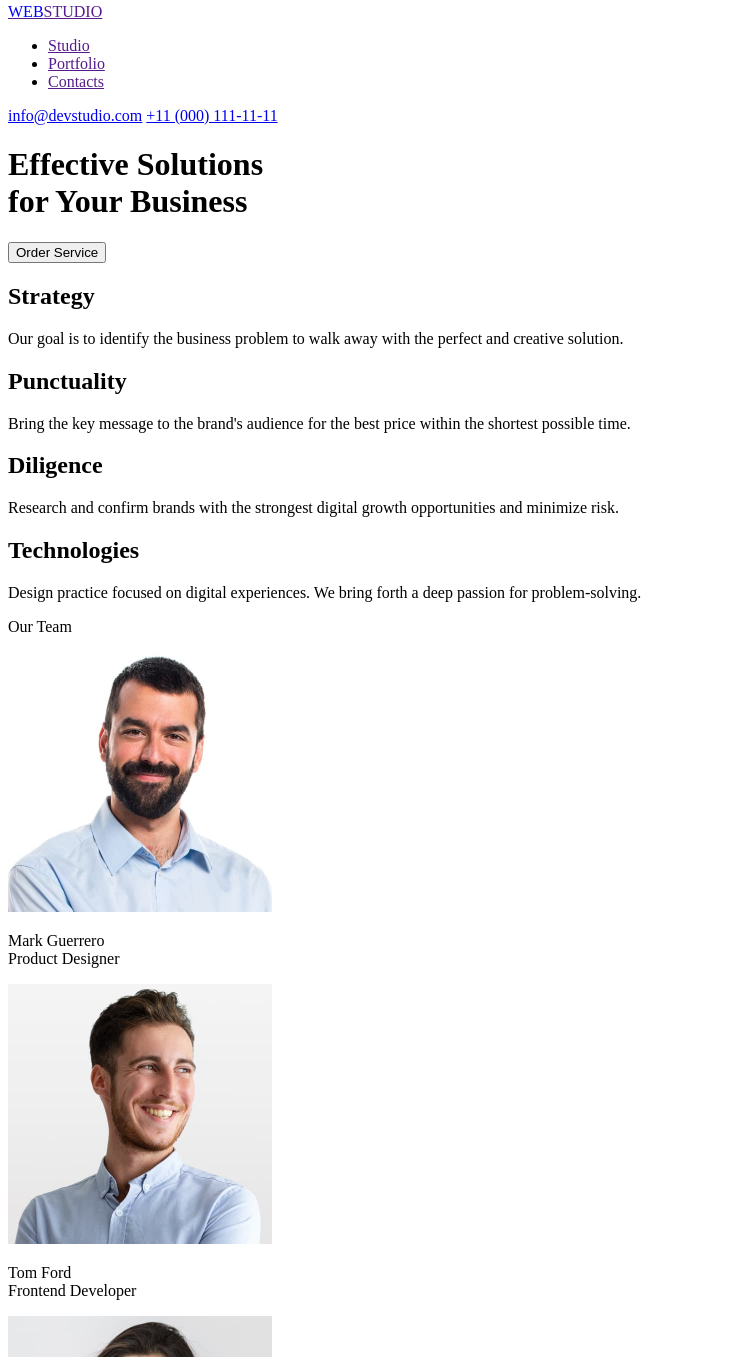
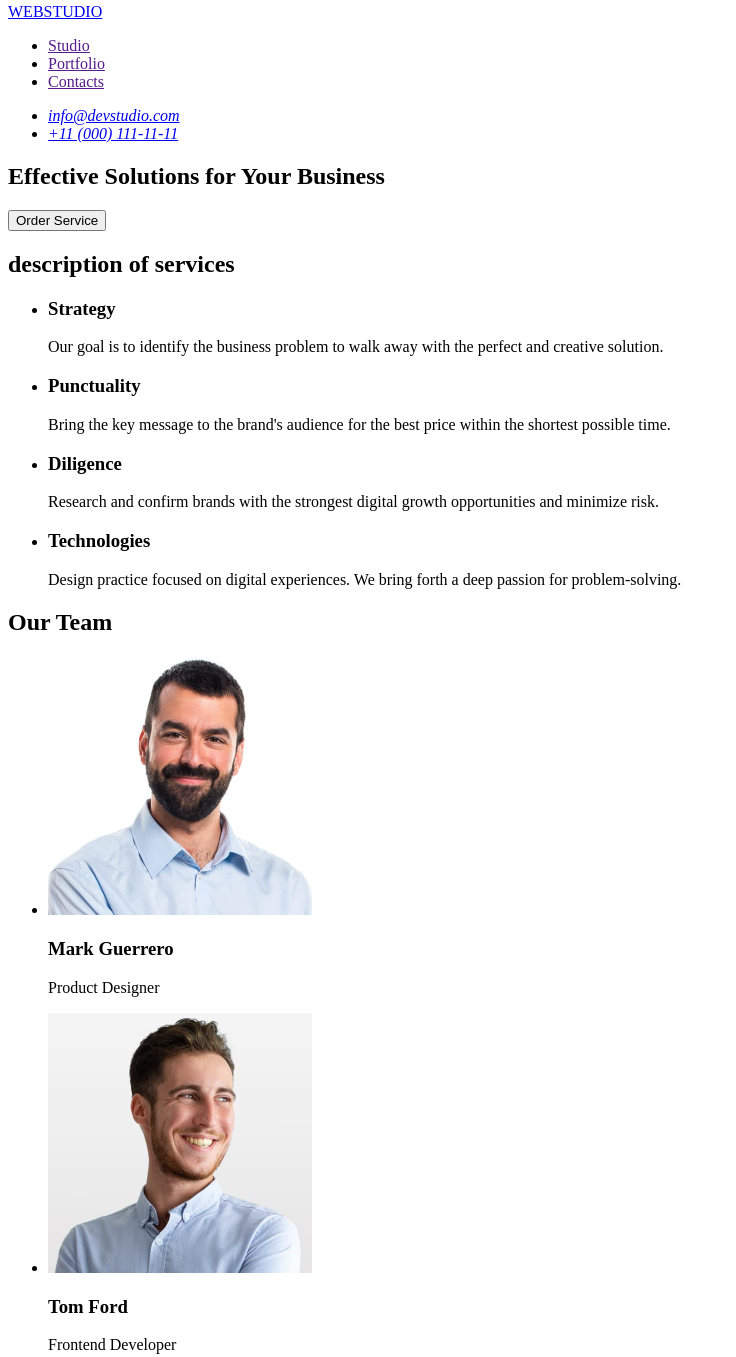
Before and after one commit to NataMalysheva/goit-markup-hw-01, a plain HTML site: page index.html in a window 1280 px wide. Shown: the part 5-1362 px from the top of the page, without its empty margins (0-736 px from the left). Drawn offline with Linux system fonts and the light colour scheme.

Commit message:
making corrections to the code

```diff
--- a/index.html
+++ b/index.html
@@ -8,7 +8,7 @@
 <body>
  <header>
     <nav>
-        <a href=""><span style="color: blue;">WEB</span>STUDIO</a>
+        <a href="./index.html">WEBSTUDIO</a>
         <ul>
             <li>
                 <a href="">Studio</a>
@@ -22,65 +22,90 @@
         </ul>
 
     </nav>
+    <address>
+        <ul>
+            <li>
       <a href="mailto:info@devstudio.com">info@devstudio.com</a>
+            </li>
+            <li>
       <a href="tel:+110001111111">+11 (000) 111-11-11</a>
-
+            </li>
+    </ul>
+    </address>
  </header>
 
  <main>
-    <h1>Effective Solutions <br /> for Your Business</h1>
-    <button>Order Service</button>
     <section>
-        <div>
-            <h2>Strategy</h2>
+    <h1>Effective Solutions for Your Business</h1>
+    <button type="button">Order Service</button>
+    </section>
+    <section>
+        <h2>description of services</h2>
+        <ul>
+            <li>
+            <h3>Strategy</h3>
             <p>
             Our goal is to identify the business problem to walk away with the perfect and creative solution.
             </p>
-        </div>
-        <div>
-            <h2>Punctuality</h2>
+            </li>
+            <li>
+            <h3>Punctuality</h3>
             <p>
             Bring the key message to the brand's audience for the best price within the shortest possible time.
             </p>
-        </div>
-        <div>
-            <h2>Diligence</h2>
+            </li>
+            <li>
+            <h3>Diligence</h3>
             <p>
             Research and confirm brands with the strongest digital growth opportunities and minimize risk.
             </p>
-        </div>
-        <div>
-            <h2>Technologies</h2>
+            </li>
+            <li>
+            <h3>Technologies</h3>
             <p>
             Design practice focused on digital experiences. We bring forth a deep passion for problem-solving.
             </p>
-        </div>
+            </li>
+        </ul>
     </section>
-    <div>
-        <p>Our Team</p>
-        <img src="images/Mark-Guerrero.jpg" alt="Mark Guerrero" width="264" height="260">
+    <section>
+        <h2>Our Team</h2>
+        <ul>
+            <li>
+            <img src="./images/Mark-Guerrero.jpg" alt="Mark Guerrero" width="264" height="260">
+            <h3>Mark Guerrero</h3>
             <p>
-             Mark Guerrero <br /> Product Designer
+            Product Designer
             </p>
-        <img src="images/Tom-Ford.jpg" alt="Tom Ford" width="264" height="260">
+            </li>
+            <li>
+            <img src="./images/Tom-Ford.jpg" alt="Tom Ford" width="264" height="260">
+            <h3>Tom Ford</h3>
             <p>
-            Tom Ford <br /> Frontend Developer
+            Frontend Developer
             </p>
-        <img src="images/Camila-Garcia.jpg" alt="Camila Garcia" width="264" height="260">
+            </li>
+            <li>
+            <img src="./images/Camila-Garcia.jpg" alt="Camila Garcia" width="264" height="260">
+            <h3>Camila Garcia</h3>
             <p>
-            Camila Garcia <br /> Marketing
+            Marketing
             </p>
-        <img src="images/Daniel-Wilson.jpg" alt="Daniel Wilson" width="264" height="260">
+            </li>
+            <li>
+            <img src="./images/Daniel-Wilson.jpg" alt="Daniel Wilson" width="264" height="260">
+            <h3>Daniel Wilson</h3>
             <p>
-            Daniel Wilson <br /> UI Designer
+            UI Designer
             </p>
-
-    </div>
+            </li>
+        </ul>
+    </section>
 
  </main>
 
  <footer>
-    <a href=""><span style="color: blue;">WEB</span>STUDIO</a>
+    <a href="./index.html">WEBSTUDIO</a>
     <p>
         Increase the flow of customers and sales for your business with digital marketing & growth solutions.
     </p>
```
